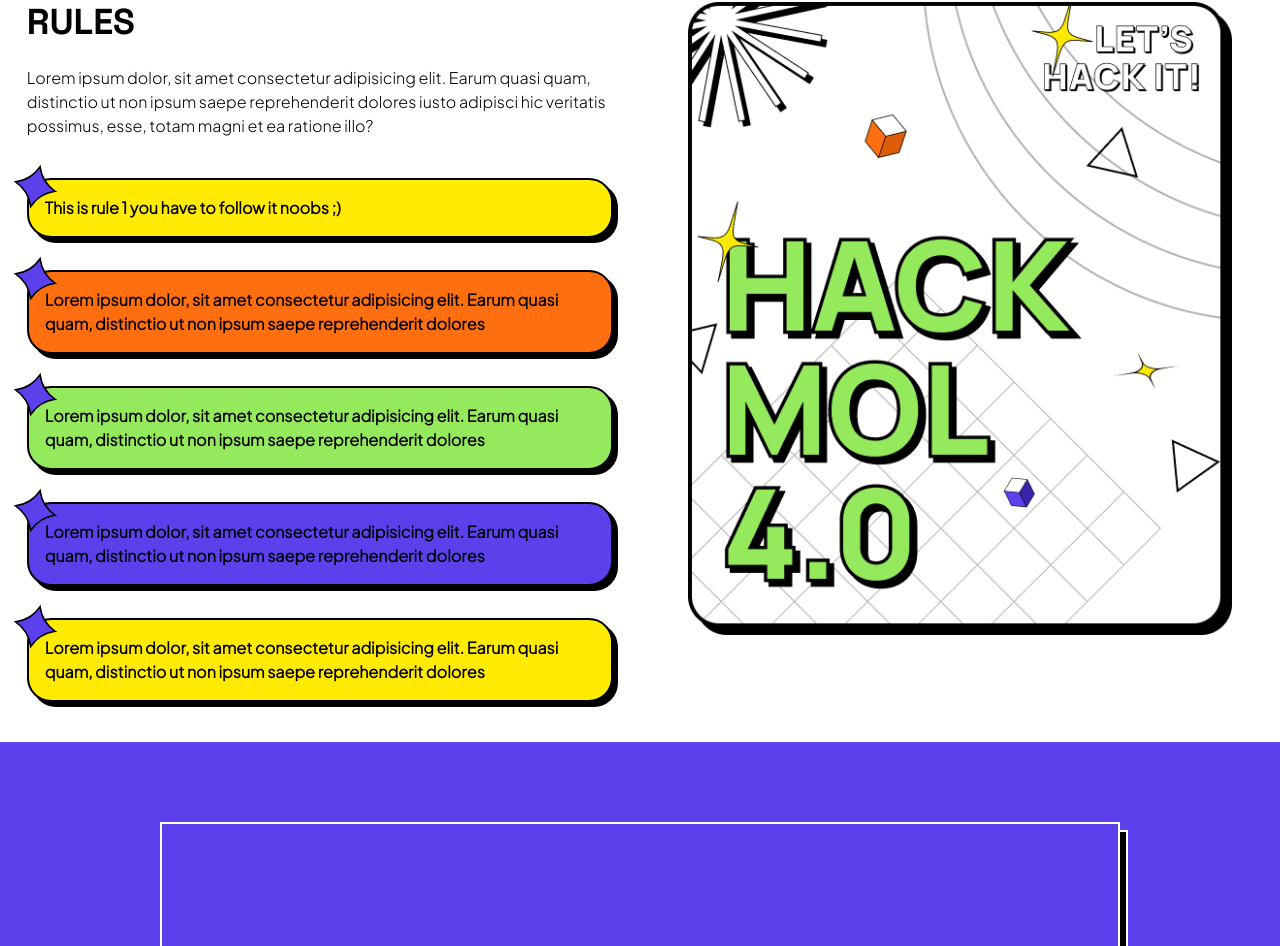
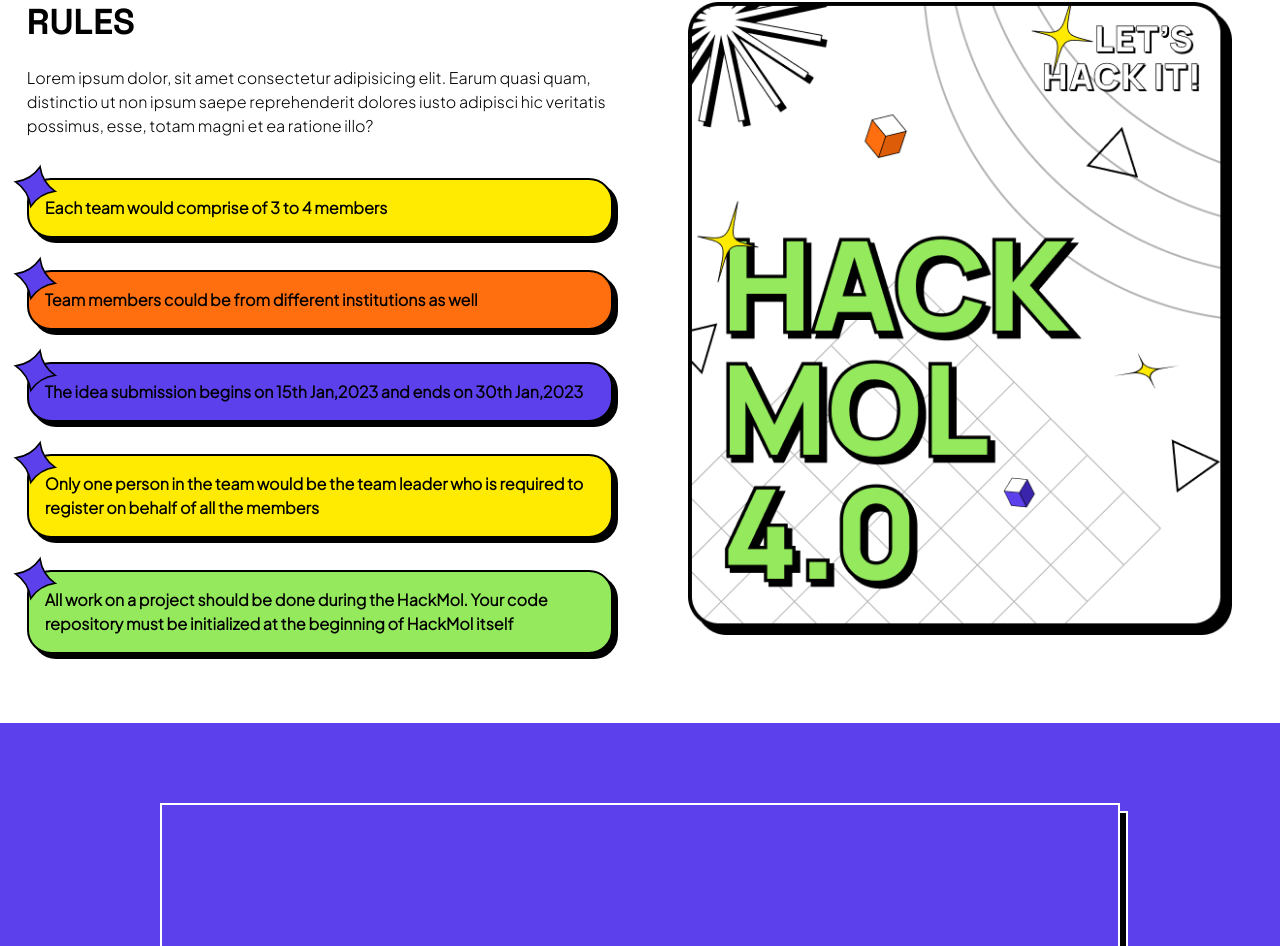
Before and after one commit to gdgcnitj/hackmol-4, a Next.js app: page / in a window 1280 px wide. Shown: the part 2618-3564 px from the top of the page. Built offline with nearby package versions, Linux system fonts and the light colour scheme; a web font is replaced by a local one.

Commit message:
rules updated

```diff
--- a/src/components/RulesNew.js
+++ b/src/components/RulesNew.js
@@ -1,8 +1,25 @@
-import React from 'react'
+import { rule } from 'postcss'
+import React, { useEffect, useState } from 'react'
 import Hackmol4 from '../../public/Hackmol4.png'
 import RulesPoints from './RulesPoints'
 
 function RulesNew() {
+
+    const [rules,setRules]=useState([{}]);
+
+    useEffect(()=>{
+        setRules([
+            {color:"#FFEB01",rule:"Each team would comprise of 3 to 4 members "},
+            {color:"#FF6F0F",rule:"Team members could be from different institutions as well"},
+            {color:"#5C40EC",rule:"The idea submission begins on 15th Jan,2023 and ends on 30th Jan,2023"},
+            {color:"#FFEB01",rule:"Only one person in the team would be the team leader who is required to register on behalf of all the members"},
+            {color:"#94E95D",rule:"All work on a project should be done during the HackMol. Your code repository must be initialized at the beginning of HackMol itself"}
+        ])
+    },[])
+
+
+
+
     return (
         <div id='rules' className='rulesNew w-full  pb-10 bg-white flex flex-col md:flex-row overflow-auto h-'>
             <div className="rulesLeft w-full md:w-1/2 white flex items-center flex-col">
@@ -18,11 +35,11 @@ function RulesNew() {
                 <img src={Hackmol4.src} alt="Image" className=' mb-10  w-[330px] ' />
             </div>
                     <div className="rules__list  space-y-8  ">
-                        <RulesPoints Desc="This is rule 1 you have to follow it noobs ;)" color="#FFEB01"/>
-                        <RulesPoints Desc="Lorem ipsum dolor, sit amet consectetur adipisicing elit. Earum quasi quam, distinctio ut non ipsum saepe reprehenderit dolores" color="#FF6F0F"/>
-                        <RulesPoints Desc="Lorem ipsum dolor, sit amet consectetur adipisicing elit. Earum quasi quam, distinctio ut non ipsum saepe reprehenderit dolores" color="#94E95D"/>
-                        <RulesPoints Desc="Lorem ipsum dolor, sit amet consectetur adipisicing elit. Earum quasi quam, distinctio ut non ipsum saepe reprehenderit dolores" color="#5C40EC"/>
-                        <RulesPoints Desc="Lorem ipsum dolor, sit amet consectetur adipisicing elit. Earum quasi quam, distinctio ut non ipsum saepe reprehenderit dolores" color="#FFEB01"/>
+
+                      {  rules.map((ele)=>{
+                            return    <RulesPoints Desc={ele.rule} color={ele.color}/>
+                        })
+                        }
                     </div>
 
 
```
